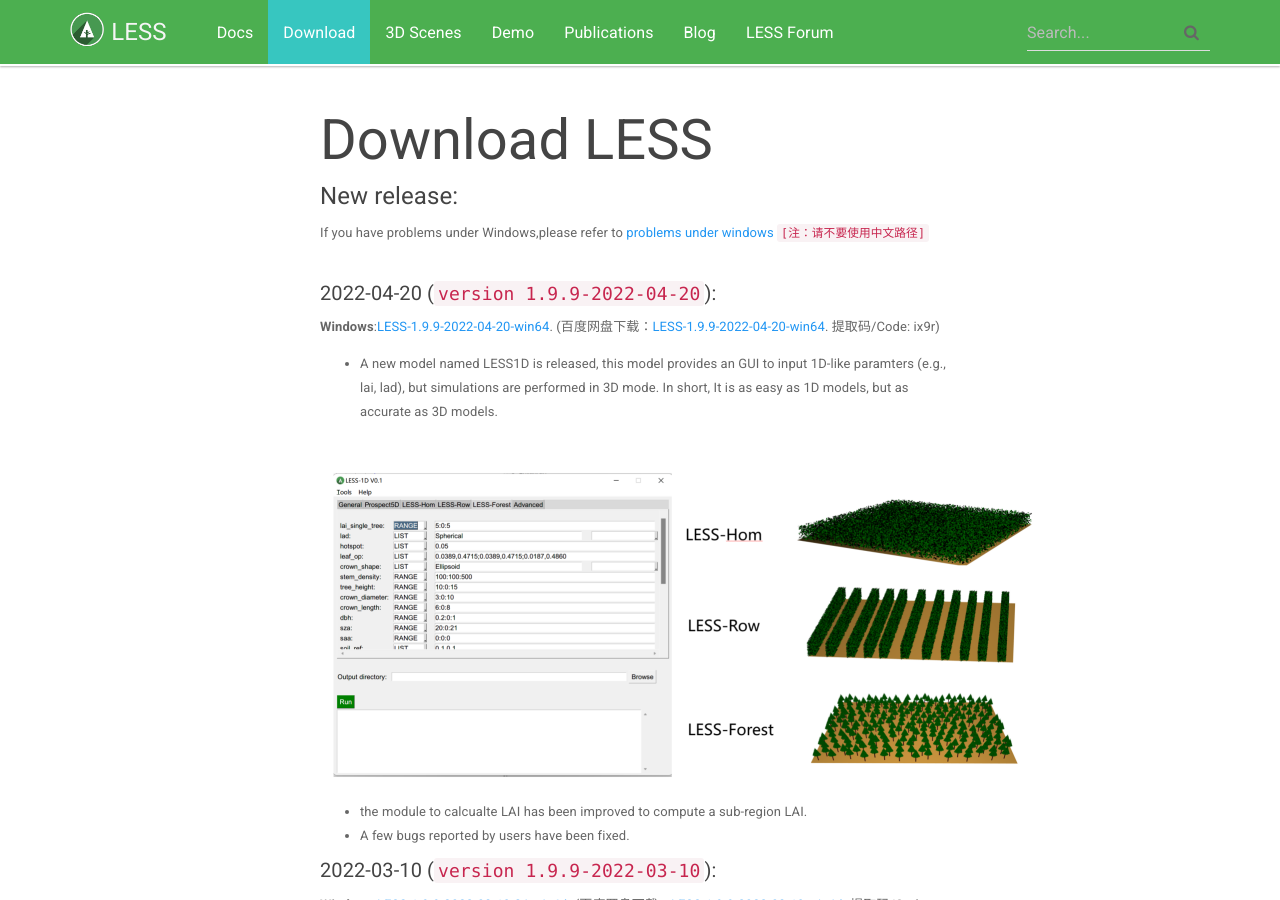
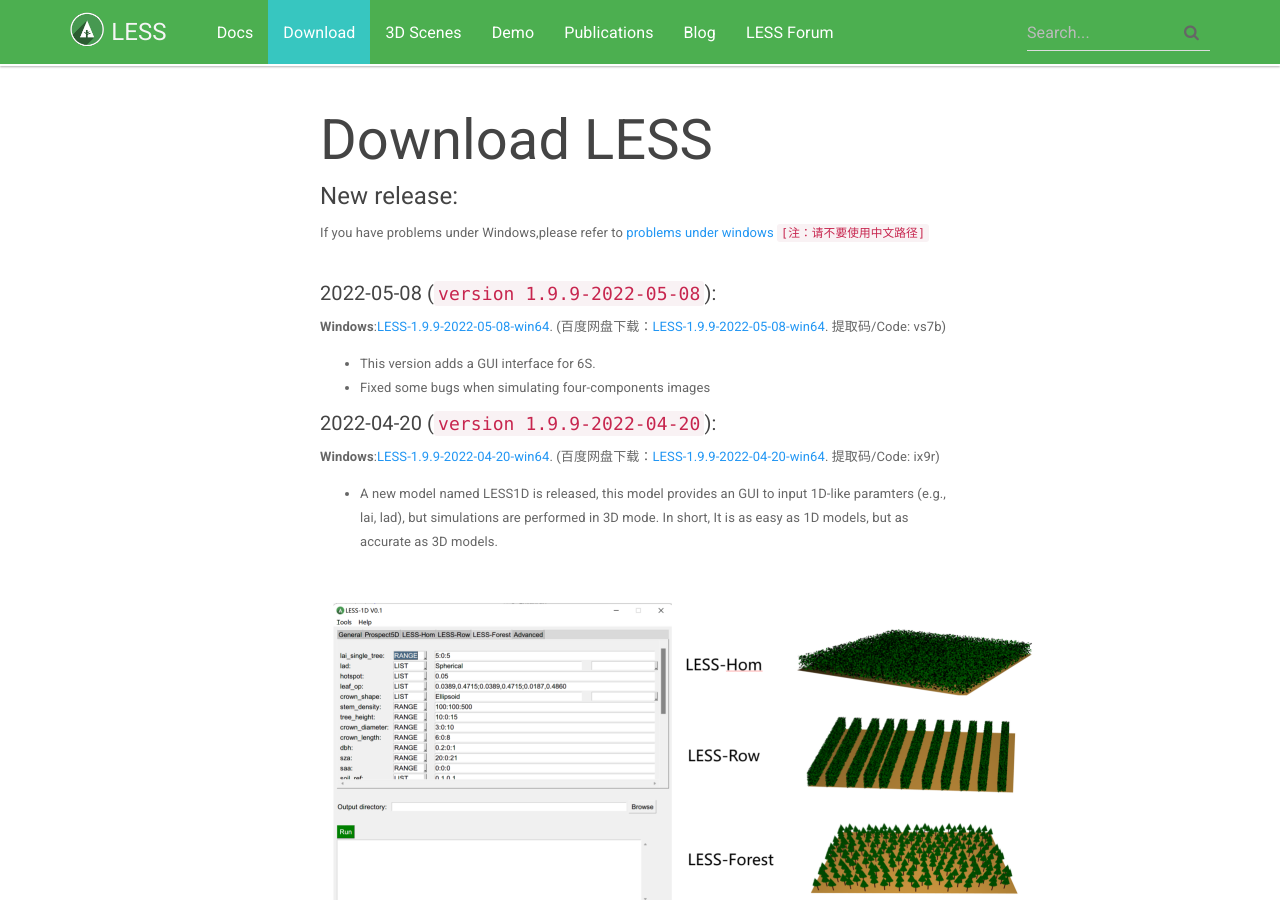
Before and after one commit to jianboqi/jianboqi.github.io, a Jekyll site: the page built from download-less.md, in a window 1280 px wide and 900 px high. Built offline with Jekyll 4.4.1, drawn with Linux system fonts in a browser that asks for light colours; nearby versions of some CDN libraries.

Commit message:
Update download-less.md

```diff
--- a/download-less.md
+++ b/download-less.md
@@ -13,6 +13,12 @@
 `[注：请不要使用中文路径]`
 <br>
 <br>
+##### 2022-05-08 (`version 1.9.9-2022-05-08`):
+**Windows**:<a href="https://drive.google.com/file/d/16fbuDZ0zbrEQvsQX5n6vZIz8M41k-3P_/view?usp=sharing">LESS-1.9.9-2022-05-08-win64</a>. (百度网盘下载：<a href="https://pan.baidu.com/s/1bdHCCgOCNobvWtsMMelk9g">LESS-1.9.9-2022-05-08-win64</a>. 提取码/Code: vs7b)
+
+* This version adds a GUI interface for 6S.
+* Fixed some bugs when simulating four-components images
+
 ##### 2022-04-20 (`version 1.9.9-2022-04-20`):
 **Windows**:<a href="https://drive.google.com/file/d/1bE4HMGeZjL3bWaTHDyobSoTotM0WQgvC/view?usp=sharing" onClick="ga('send', 'event', 'LESSDownload','V1.9.9-2022-04-20','Win64');">LESS-1.9.9-2022-04-20-win64</a>. (百度网盘下载：<a href="https://pan.baidu.com/s/1ard0HG1Pm4nAiUWaG2yxsA">LESS-1.9.9-2022-04-20-win64</a>. 提取码/Code: ix9r)
 
```
